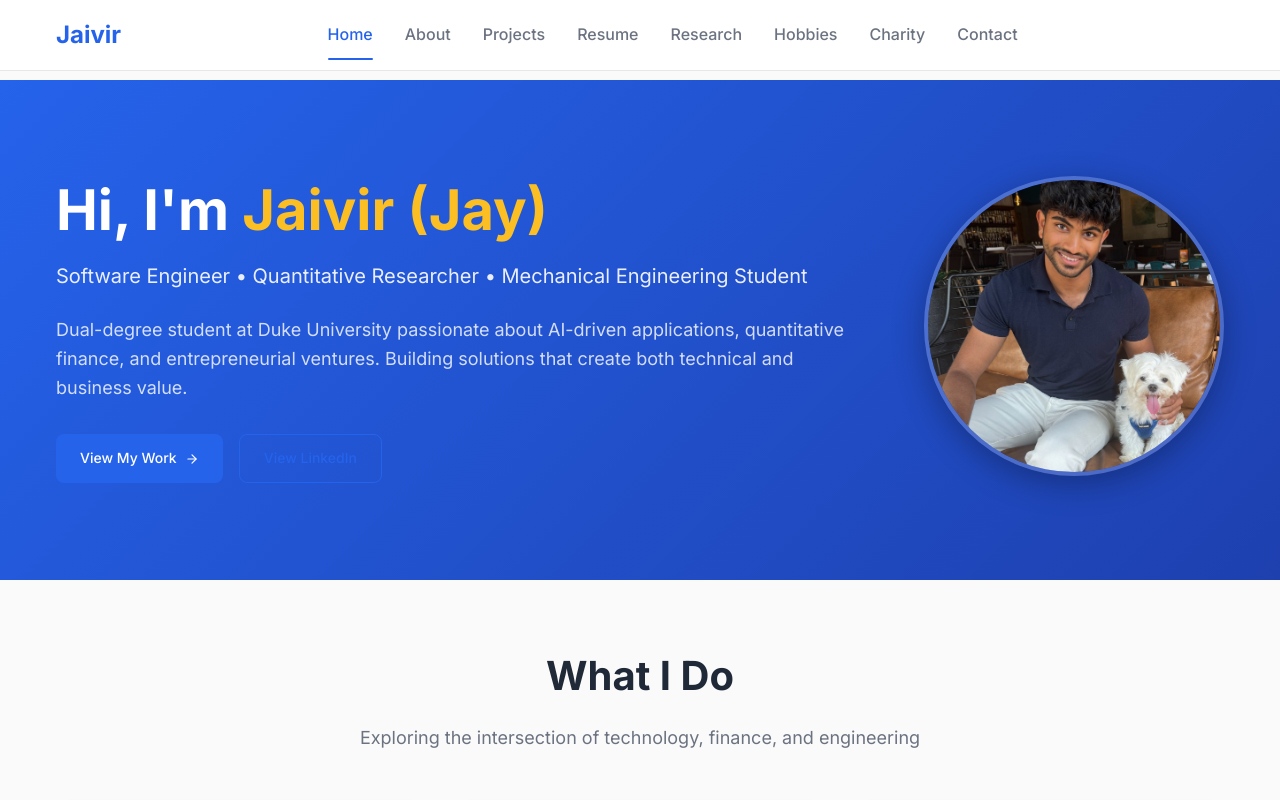
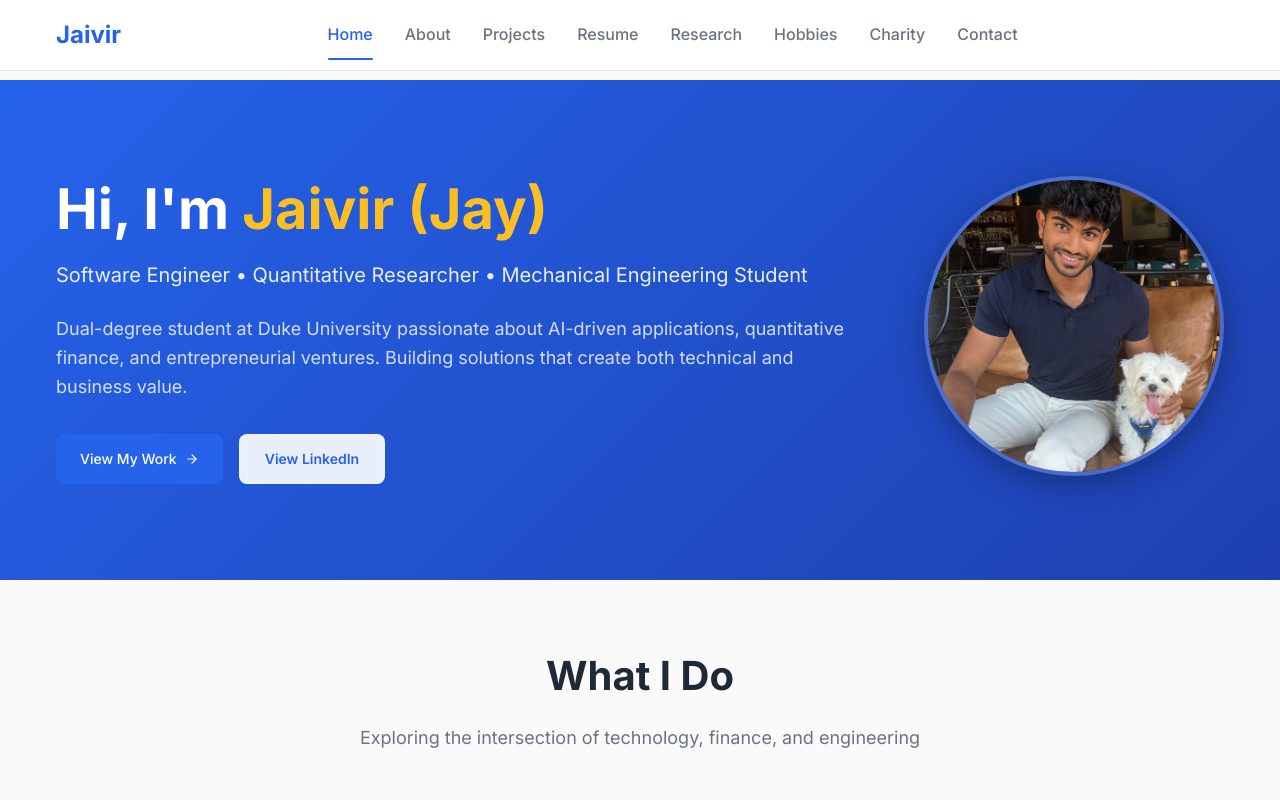
Before and after one commit to Jaiparmar940/Jaivir-portfolio, a React (Create React App) app: page / in a window 1280 px wide. Shown: the top 800 px of the page. Built offline with nearby package versions, Linux system fonts and the light colour scheme.

Commit message:
Improve LinkedIn button contrast on homepage blue background

```diff
--- a/src/pages/Home.css
+++ b/src/pages/Home.css
@@ -70,6 +70,23 @@
   display: inline-flex;
   align-items: center;
   gap: 0.5rem;
+}
+
+/* LinkedIn button styling for better contrast on blue background */
+.hero-actions .btn-secondary {
+  background-color: rgba(255, 255, 255, 0.9);
+  color: var(--primary-color);
+  border: 2px solid rgba(255, 255, 255, 0.3);
+  backdrop-filter: blur(10px);
+  font-weight: 600;
+}
+
+.hero-actions .btn-secondary:hover {
+  background-color: white;
+  color: var(--primary-color);
+  border-color: rgba(255, 255, 255, 0.5);
+  transform: translateY(-1px);
+  box-shadow: 0 4px 12px rgba(0, 0, 0, 0.15);
 }
 
 /* Section Headers */
```
